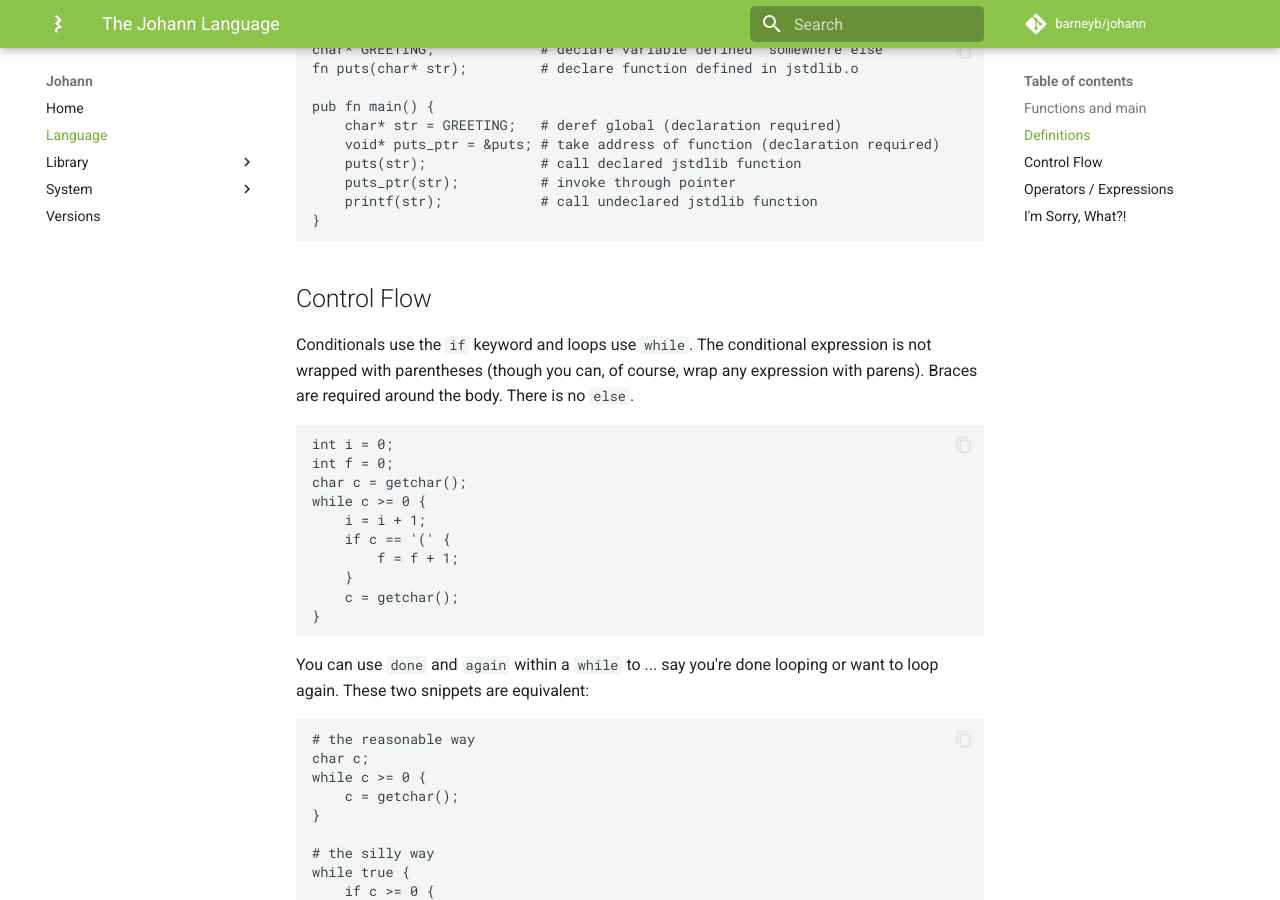
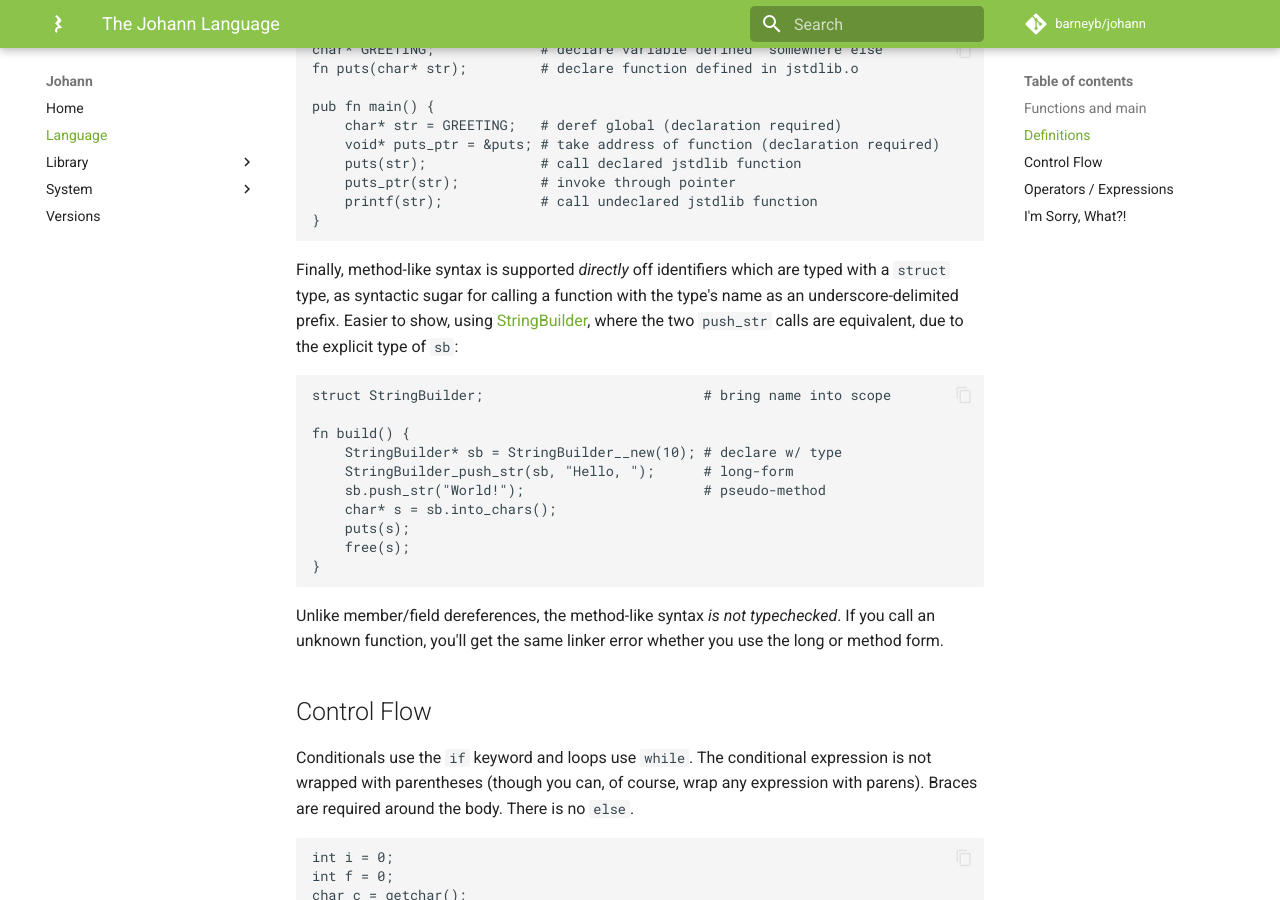
Before and after one commit to barneyb/johann, an MkDocs documentation site: the page built from documentation/docs/language/index.md, in a window 1280 px wide and 900 px high, scrolled down 2594 px. Built offline with MkDocs 1.6.1 and Material for MkDocs 9.7.7, drawn with Linux system fonts in a browser that asks for light colours; comment, search, counter and statistics services are not loaded; some of the changed text lies outside the part shown.

Commit message:
support pseudo-method invocation style

````diff
--- a/documentation/docs/language/index.md
+++ b/documentation/docs/language/index.md
@@ -106,6 +106,23 @@ pub fn main() {
 }
 ```
 
+Finally, method-like syntax is supported _directly_ off identifiers which are typed with a `struct` type, as syntactic sugar for calling a function with the type's name as an underscore-delimited prefix. Easier to show, using [StringBuilder](../library#stringbuilder), where the two `push_str` calls are equivalent, due to the explicit type of `sb`:
+
+```johann
+struct StringBuilder;                           # bring name into scope
+
+fn build() {
+    StringBuilder* sb = StringBuilder__new(10); # declare w/ type
+    StringBuilder_push_str(sb, "Hello, ");      # long-form
+    sb.push_str("World!");                      # pseudo-method
+    char* s = sb.into_chars();
+    puts(s);
+    free(s);
+}
+```
+
+Unlike member/field dereferences, the method-like syntax _is not typechecked_. If you call an unknown function, you'll get the same linker error whether you use the long or method form.
+
 ## Control Flow
 
 Conditionals use the `if` keyword and loops use `while`. The conditional expression is not wrapped with parentheses (though you can, of course, wrap any expression with parens). Braces are required around the body. There is no `else`.
````
Also changed, not shown: other parts of documentation/docs/language/index.md (+1 -1 lines), 4 other files.
